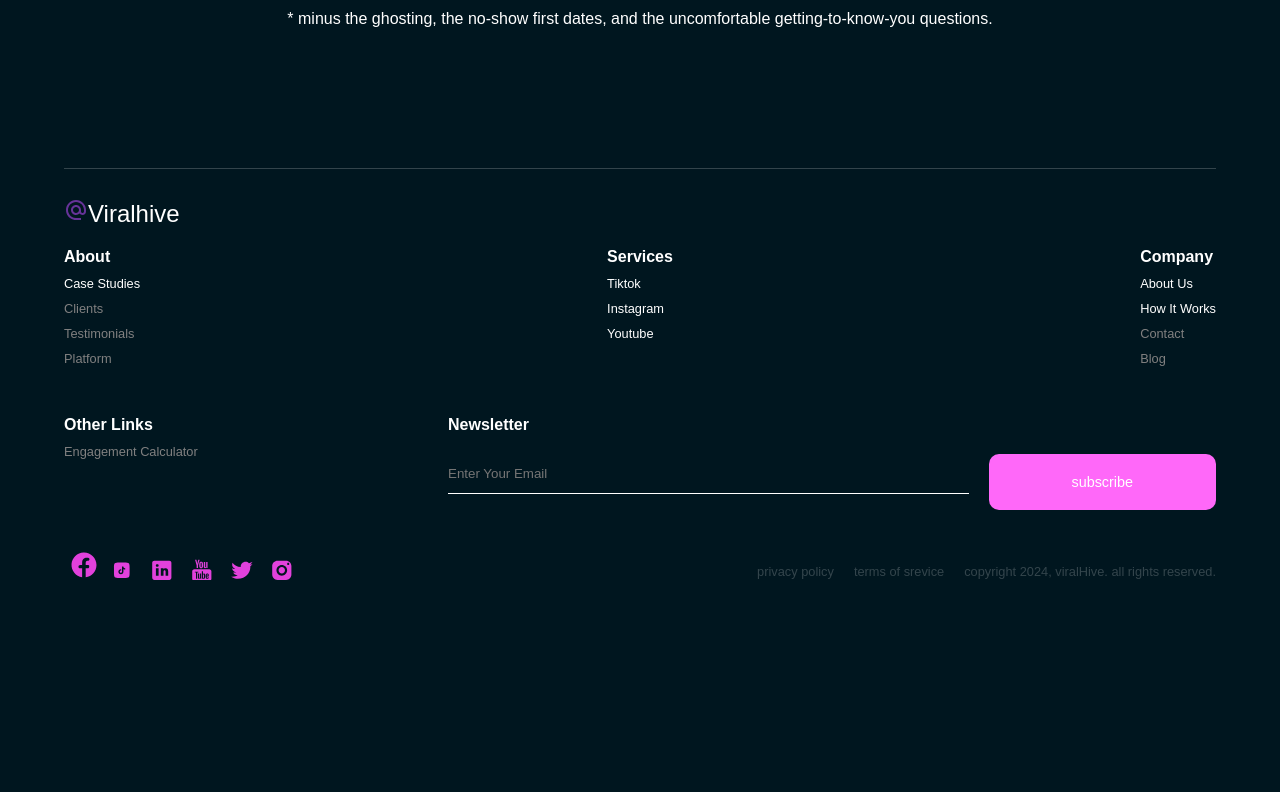
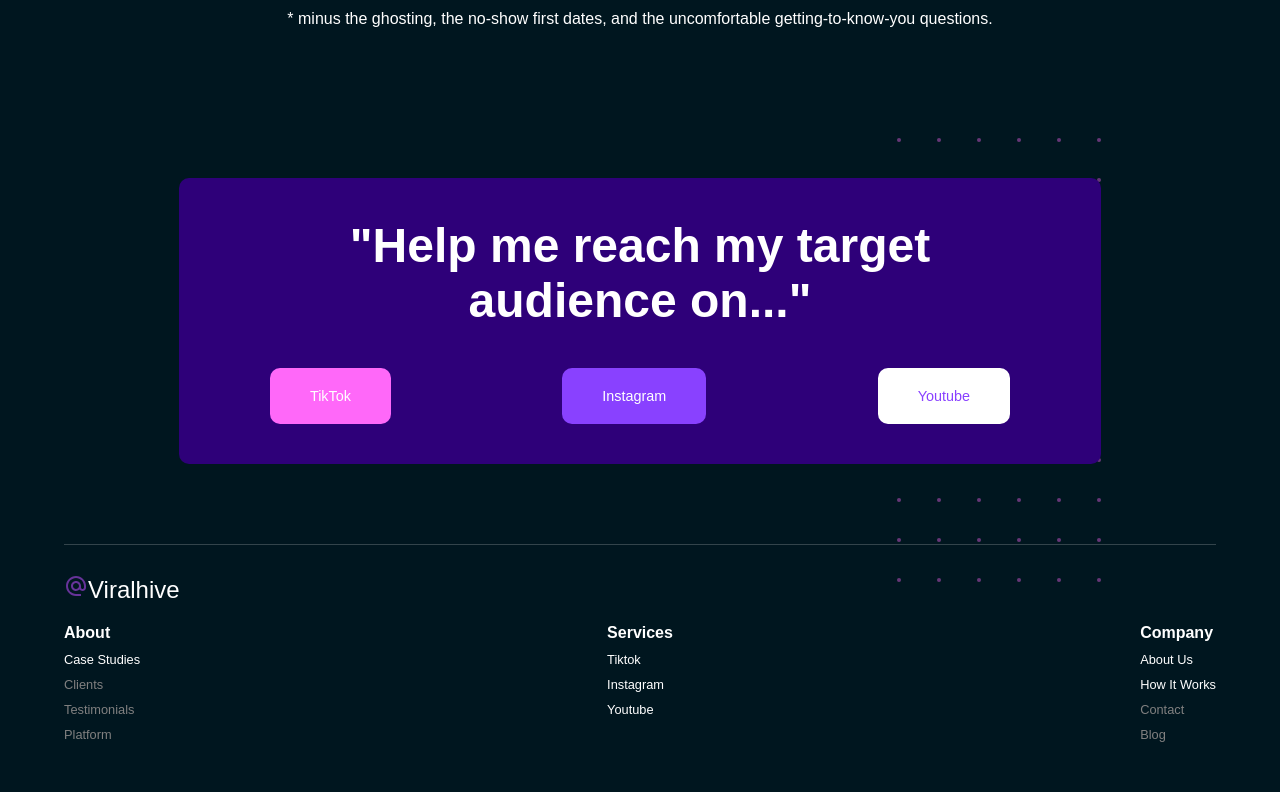
Before and after one commit to Mxchxxl/viralhive, a React (Vite) app: page / in a window 1280 px wide. Shown: the part 2660-3452 px from the top of the page. Before the commit the page ends 3274 px from the top, so only its background shows below. Built offline with nearby package versions, Linux system fonts and the light colour scheme.

Commit message:
call to action  component

```diff
--- /dev/null
+++ b/src/components/CTA/CTA.jsx
@@ -0,0 +1,28 @@
+import Button from "../Button/Button"
+import DotGrid from './../DotGrid/DotGrid'
+import "./cta.scss"
+
+
+const CTA = () =>
+{
+    return (
+        <section className="cta-container">
+            <div className="cta-content">
+                <div className="cta-text">
+                    <h2>
+                        &#x0022;Help me reach my target <br /> audience on...&#x0022;
+                    </h2>
+                    <div className="buttons">
+                        <Button text="TikTok" />
+                        <Button text="Instagram" />
+                        <Button text="Youtube" />
+                    </div>
+                </div>
+                <DotGrid />
+
+            </div>
+        </section>
+    )
+}
+
+export default CTA
--- /dev/null
+++ b/src/components/CTA/cta.scss
@@ -0,0 +1,66 @@
+@import "../../../breakpoints.scss";
+
+.cta-container {
+  position: relative;
+  padding-block: 10px;
+  @include md {
+    margin-block: 70px;
+  }
+  .cta-content {
+    position: relative;
+    width: 80%;
+    margin: auto;
+    background-color: var(--dark-purple);
+    padding-block: 40px;
+    border-radius: 10px;
+    .cta-text {
+      width: 100%;
+      display: flex;
+      flex-direction: column;
+      gap: 40px;
+
+      h2 {
+        font-size: 2.1rem;
+        text-align: center;
+        @include lg {
+          font-size: 3rem;
+        }
+      }
+      .buttons {
+        display: flex;
+        flex-direction: column;
+        gap: 10px;
+
+        @include lg {
+          flex-direction: row;
+          padding-inline: 10px;
+          justify-content: space-around;
+        }
+
+        button {
+          width: 80%;
+          margin: auto;
+          &:nth-child(2) {
+            background-color: var(--blue-violet);
+          }
+          &:nth-child(3) {
+            color: var(--blue-violet);
+            background-color: var(--white);
+          }
+          @include lg {
+            width: fit-content;
+          }
+        }
+      }
+    }
+    .dotgrid-container {
+      position: absolute;
+      right: 0px;
+      top: 0px;
+      transform: translateY(-10%);
+      height: 400px;
+      z-index: -1;
+      opacity: 0.4;
+    }
+  }
+}
--- a/src/pages/Home/Home.jsx
+++ b/src/pages/Home/Home.jsx
@@ -1,5 +1,6 @@
 import "./home.scss"
 
+import CTA from "../../components/CTA/CTA"
 import Clients from "../../components/Clients/Clients"
 import Footer from "../../components/Footer/Footer"
 import Navigation from "../../components/Navigation/Navigation"
@@ -37,6 +38,7 @@ const Home = () =>
             <Clients />
             <ReviewCarousel />
             <Promo />
+            <CTA />
             <Footer />
         </div>
     )
```
